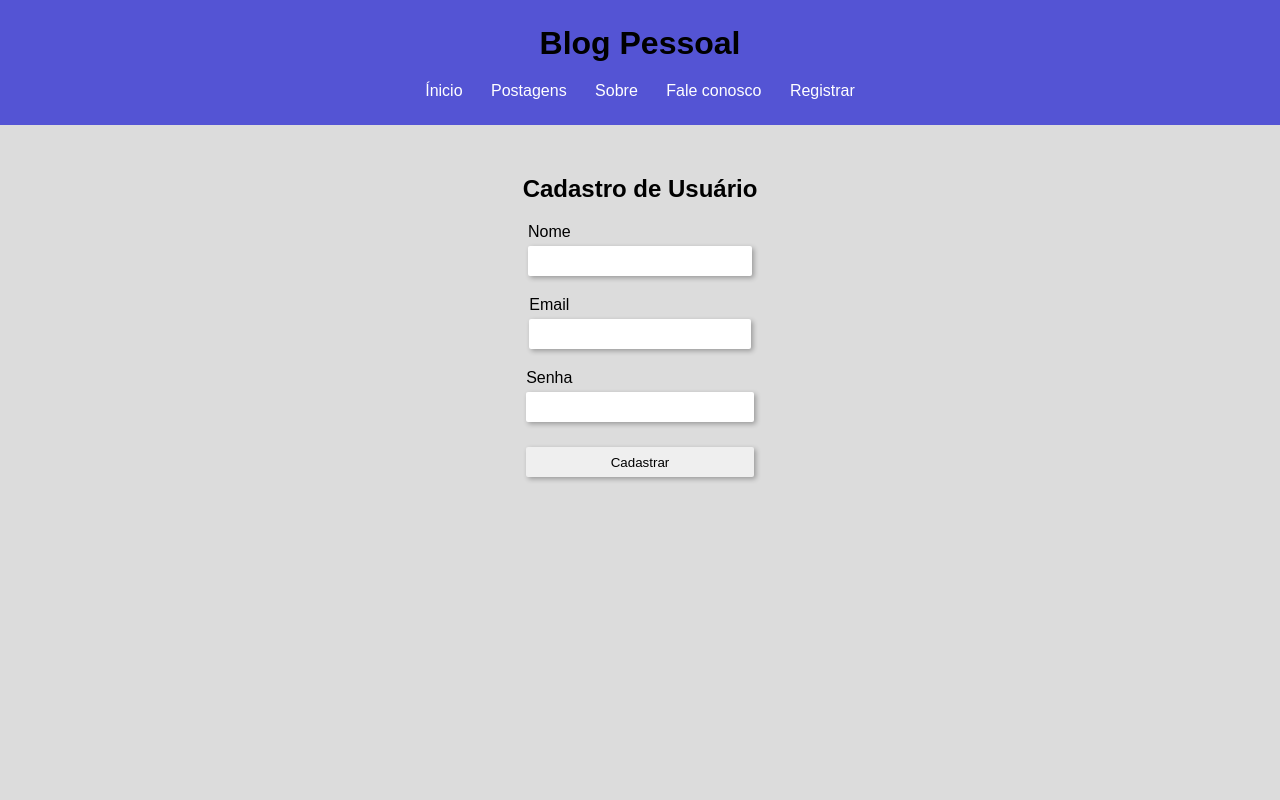
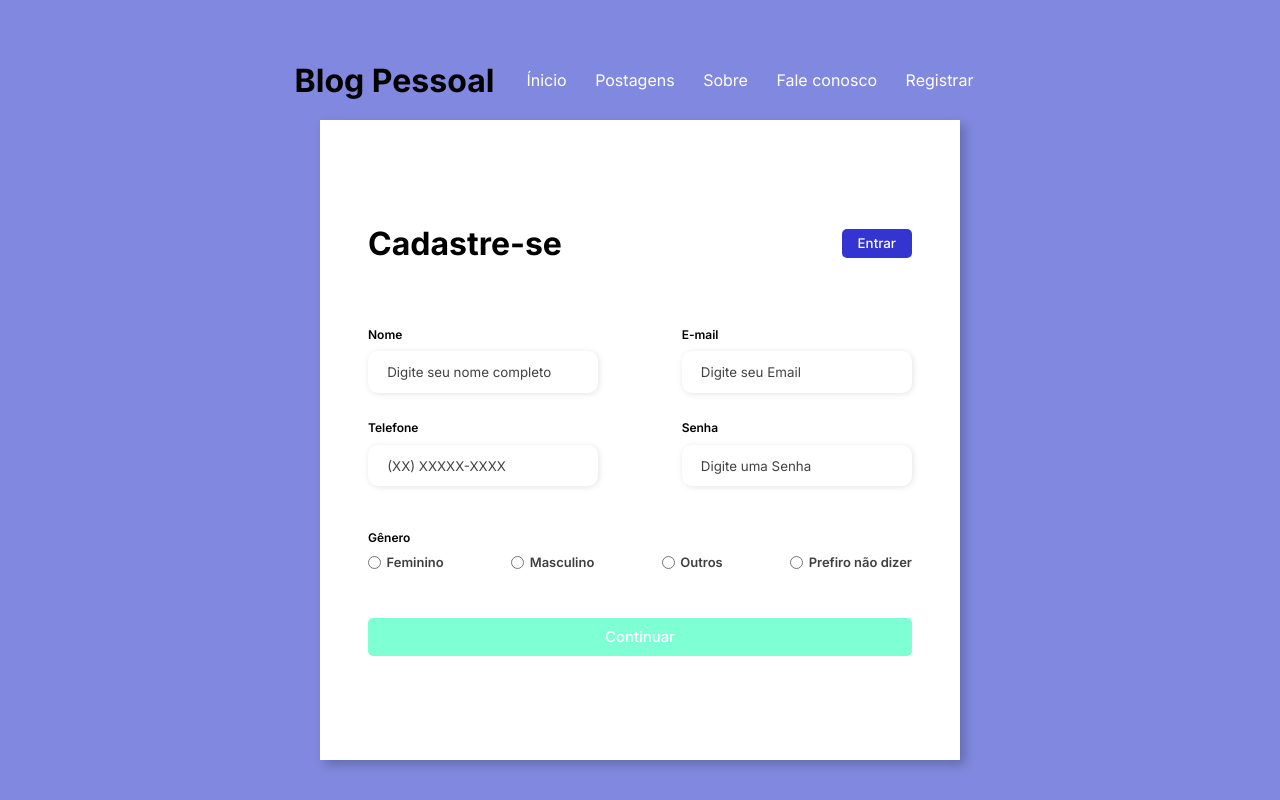
Before and after one commit to Phads/Projeto-WEB1-2024, a plain HTML site: page cadastro.html in a window 1280 px wide. Drawn offline with Linux system fonts and the light colour scheme.

Commit message:
Tela de cadastro e forms do cadastro
alimentei a tela de cadastro criando um novo formas mais povoado, adicionei uma nova fonte, criei uma nova pasta com para imagens.

```diff
--- a/cadastro.html
+++ b/cadastro.html
@@ -1,11 +1,11 @@
 <!DOCTYPE html>
-<html lang="en">
+<html lang="pt-br">
 
 <head>
     <meta charset="UTF-8">
     <meta name="viewport" content="width=device-width, initial-scale=1.0">
     <title>Blog</title>
-    <link rel="stylesheet" href="css/style.css">
+    <!-- <link rel="stylesheet" href="css/style.css"> -->
     <link rel="stylesheet" href="css/cadastro.css">
 </head>
 
@@ -24,22 +24,67 @@
     </div>
 
     <div class="conteinerCadastro">
-        <h2>Cadastro de Usuário</h2>
+        <div class="imagemForms">
+            <img src="img/undraw_profile_re_4a55.svg" alt="">
+        </div>
 
-        <div class="formsCadastro">
-            <div>
-                <label for="nome">Nome</label>
-                <input type="text">
-            </div>
-            <div>
-                <label for="email">Email</label>
-                <input type="text">
-            </div>
-            <div>
-                <label for="senha">Senha</label>
-                <input type="text">
-            </div>
-            <input type="submit" value="Cadastrar">
+        <div class="conteinerForms">
+            <form action="#">
+                <div class="formHeader">
+                    <div class="titulo">
+                        <h1>Cadastre-se</h1>
+                    </div>
+                    <div class="botaoEntrar">
+                        <button><a href="">Entrar</a></button>
+                    </div>
+                </div>
+
+                <div class="inputGrup">
+                    <div class="inputCaixaTexto">
+                        <label for="nome">Nome</label>
+                        <input id="nome" type="text" name="nome" placeholder="Digite seu nome completo" required>
+                    </div>
+                    <div class="inputCaixaTexto">
+                        <label for="email">E-mail</label>
+                        <input id="email" type="email" nome="email" placeholder="Digite seu Email" required>
+                    </div>
+                    <div class="inputCaixaTexto">
+                        <label for="fone">Telefone</label>
+                        <input id="fone" type="tel" name="fone" placeholder="(XX) XXXXX-XXXX" required>
+                    </div>
+                    <div class="inputCaixaTexto">
+                        <label for="senha">Senha</label>
+                        <input id="senha" type="senha" name="senha" placeholder="Digite uma Senha" required>
+                    </div>
+                </div>
+
+                <div class="generoTitulo">
+                    <h6>Gênero</h6>
+                </div>
+
+                <div class="generoGrup">
+                    <div class="inputGeneroGrup">
+                        <input type="radio" id="mulher" name="genero">
+                        <label for="mulher">Feminino</label>
+                    </div>
+                    <div class="inputGeneroGrup">
+                        <input type="radio" id="homen" name="genero">
+                        <label for="homen">Masculino</label>
+                    </div>
+                    <div class="inputGeneroGrup">
+                        <input type="radio" id="outros" name="genero">
+                        <label for="outros">Outros</label>
+                    </div>
+                    <div class="inputGeneroGrup">
+                        <input type="radio" id="none" name="genero">
+                        <label for="none">Prefiro não dizer</label>
+                    </div>
+                </div>
+
+                <div class="botaoContinuar">
+                    <button><a href="#">Continuar</a></button>
+                </div>
+            </form>
         </div>
     </div>
 </body>
--- a/css/cadastro.css
+++ b/css/cadastro.css
@@ -1,36 +1,218 @@
+@import url('https://fonts.googleapis.com/css2?family=Inter:wght@100..900&display=swap');
 
-.conteinerCadastro{
-    margin-top: 50px;
+*{
+    padding: 0;
+    margin: 0;
+    box-sizing: border-box;
+    font-family: 'Inter', sans-serif;
+}
+
+body {
+    width: 100%;
+    height: 100vh;
+    display: flex;
+    flex-direction: column;
+    justify-content: center;
+    align-items: center;
+    background: rgb(128, 137, 223);
+    /*alterar a cor do depois de selecinar paleta */
+}
+
+.cabecalho {
+    width: 100%;
+    height: 10%;
+    margin-top: 0;
+    gap: 20px;
+    padding: 15px;
+    text-align: center;
+    display: flex;
+    justify-content: center;
+    align-items: center;
+}
+
+.menuCabecalho a {
+    color: white;
+    text-decoration: none;
+    padding: 10px 12px;
+}
+
+.conteinerCadastro {
+    width: 80%;
+    height: 80vh;
+    display: flex;
+    box-shadow: 5px 5px 10px rgb(0, 0, 0, .212);
+}
+
+.imagemForms {
+    width: 50%;
+    display: flex;
+    justify-content: center;
+    align-items: center;
+    background-color: antiquewhite;
+    padding: 1rem;
+}
+
+.imagemForms img {
+    width: 31rem;
+}
+
+.conteinerForms {
+    width: 50%;
+    display: flex;
+    justify-content: center;
     align-items: center;
     flex-direction: column;
-    display: flex;
-    gap: 20px;
+    background-color: white;
+    padding: 3rem;
 }
 
-.formsCadastro{
+.formHeader {
+    margin-bottom: 3rem;
+    display: flex;
+    justify-content: space-between;
+}
 
+.botaoEntrar {
+    display: flex;
     align-items: center;
+}
+
+.botaoEntrar button {
+    border: none;
+    background-color: rgb(52, 52, 209);
+    /*alterar a cor do botao entrar da tela de cadastro depois de selecinar paleta */
+    padding: 0.4rem 1rem;
+    border-radius: 5px;
+    cursor: pointer;
+}
+
+.botaoEntrar button:hover{
+     background-color: rgb(89, 62, 151);
+    /*alterar a cor do hover depois de selecinar paleta */
+}
+
+.botaoEntrar button a {
+    text-decoration: none;
+    font-weight: 500;
+    color: white;
+}
+
+.inputGrup {
+    display: flex;
+    flex-wrap: wrap;
+    justify-content: space-between;
+    padding: 1rem 0;
+}
+
+.inputCaixaTexto {
+    display: flex;
     flex-direction: column;
+    margin-bottom: 1.1rem;
+}
+
+.inputCaixaTexto input {
+    margin: 0.6rem 0;
+    padding: 0.8rem 1.2rem;
+    border: none;
+    border-radius: 10px;
+    box-shadow: 1px 1px 6px #0000001c
+}
+
+.inputCaixaTexto input:hover {
+    background-color: #eeeeee75;
+}
+
+.inputCaixaTexto input:focus-visible {
+    outline: 1px solid rgb(175, 170, 170);
+}
+
+.inputCaixaTexto label,
+.generoTitulo h6 {
+    font-size: 0.75rem;
+    font-weight: 600;
+    color: black;
+}
+
+.inputCaixaTexto input::placeholder {
+    color: #000000be;
+}
+
+.generoGrup {
     display: flex;
-    gap: 20px
+    justify-content: space-between;
+    margin-top: 0.62rem;
+    padding: 0 0 0.5rem;
+}
+
+.inputGeneroGrup {
+    display: flex;
+    align-items: center;
+}
+
+.inputGeneroGrup input {
+    margin-right: 0.35rem;
+}
+
+.inputGeneroGrup label {
+    font-size: 0.81rem;
+    font-weight: 600;
+    color: #000000c0;
+}
+
+.botaoContinuar button {
+    width: 100%;
+    margin-top: 2.5rem;
+    border: none;
+    background-color: aquamarine;
+    padding: 0.62rem;
+    border-radius: 5px;
+    cursor: pointer;
+}
+
+.botaoContinuar button:hover {
+    background-color: rgb(89, 124, 177);
+}
+
+
+.botaoContinuar button a {
+    text-decoration: none;
+    font-size: 0.93rem;
+    font-weight: 500;
+    color: white;
+}
+
+@media screen and (max-width: 1330px) {
+    .imagemForms {
+        display: none;
+    }
+
+    .conteinerCadastro {
+        width: 50%;
+    }
+
+    .conteinerForms {
+        width: 100%;
+    }
+}
+
+@media screen and (max-width: 1064px) {
+    .conteinerCadastro {
+        width: 90%;
+        height: auto;
+    }
+
+    .inputGeneroGrup {
+        margin-top: 2rem;
+    }
+
+    .generoGrup {
+        flex-direction: column;
+    }
+
+    .inputGeneroGrup {
+        margin-top: 0.5rem;
+    }
+
+
 
 }
-
-/* label{
-
-} */
-
-input{
-    padding: 0;
-    border: 0;
-    box-sizing: border-box;
-    border-radius: 2px;
-    height: 30px;
-    width: 100%;
-    margin-top: 5px;
-    box-shadow: 2px 2px 5px rgba(0, 0, 0, 0.3);
-}
-
-input:hover{
-    box-shadow: 2px 2px 5px  rgb(64, 74, 216)
-}
--- a/css/style.css
+++ b/css/style.css
@@ -1,38 +1,38 @@
-* {
+@import url('https://fonts.googleapis.com/css2?family=Inter:wght@100..900&display=swap');
+
+*{
+    padding: 0;
     margin: 0;
-    padding: 0;
     box-sizing: border-box;
-}
-
-body {
-    background-color: gainsboro;
-    font-family: Arial, Helvetica, sans-serif;
+    font-family: 'Inter', sans-serif;
 }
 
 .cabecalho {
+    width: 100%;
+    height: 20vh;
+    margin-top: 0;
+    gap: 20px;
     background-color: rgb(84, 84, 212);
     padding: 15px;
     text-align: center;
-}
-
-.menuCabecalho,
-.logo {
-    padding: 10px;
+    display: flex;
+    justify-content: center;
+    align-items: center;
 }
 
 a {
     color: white;
     text-decoration: none;
-    padding: 10px 12px ;
+    padding: 10px 12px;
 
 }
 
-a:hover {
+/* a:hover {
     background-color: white;
     color: aquamarine;
-}
+} */
 
-.center{
+.center {
     display: flex;
     max-width: 1100px;
     margin: 0 auto;
```
Also changed, not shown: img/undraw_profile_re_4a55.svg (added).
